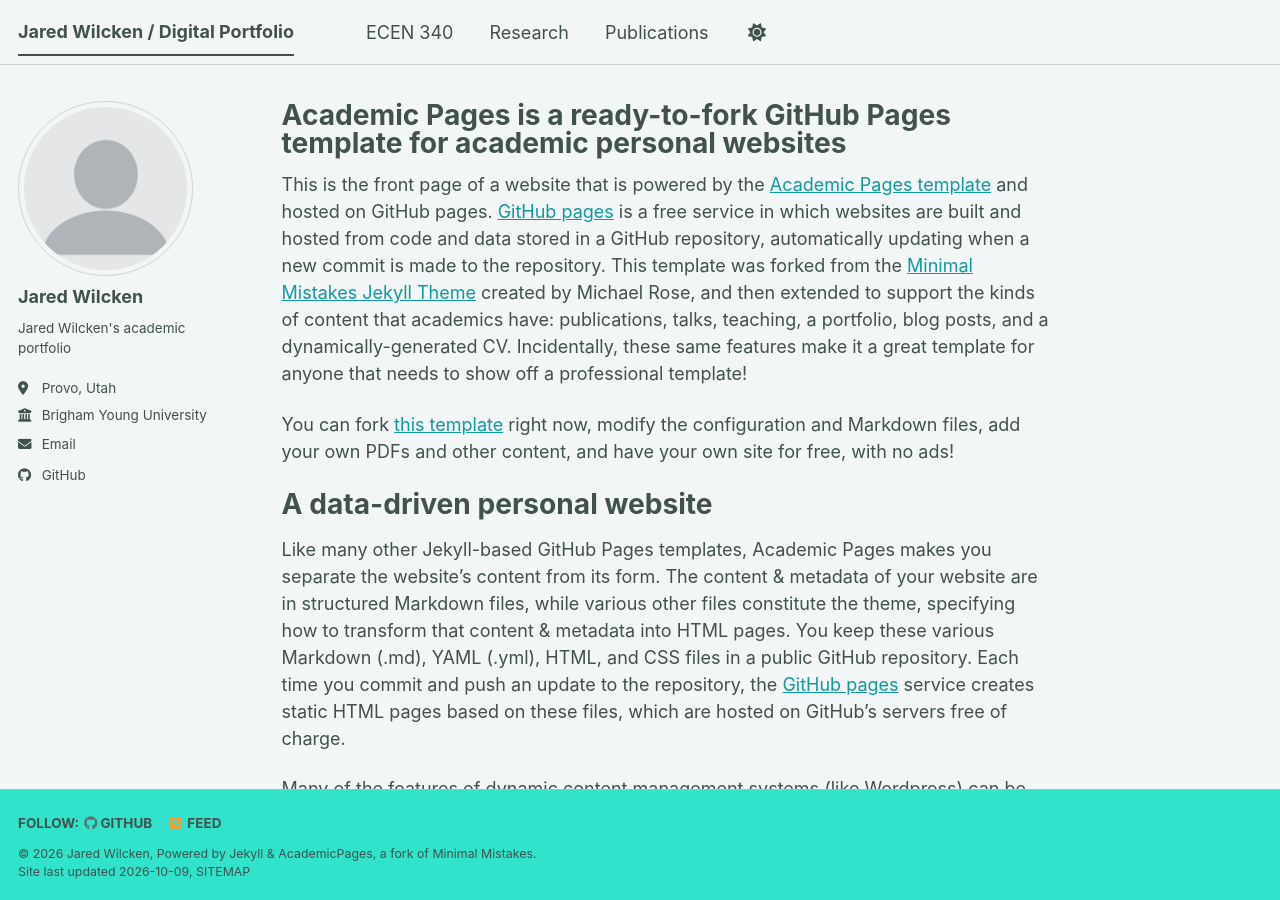
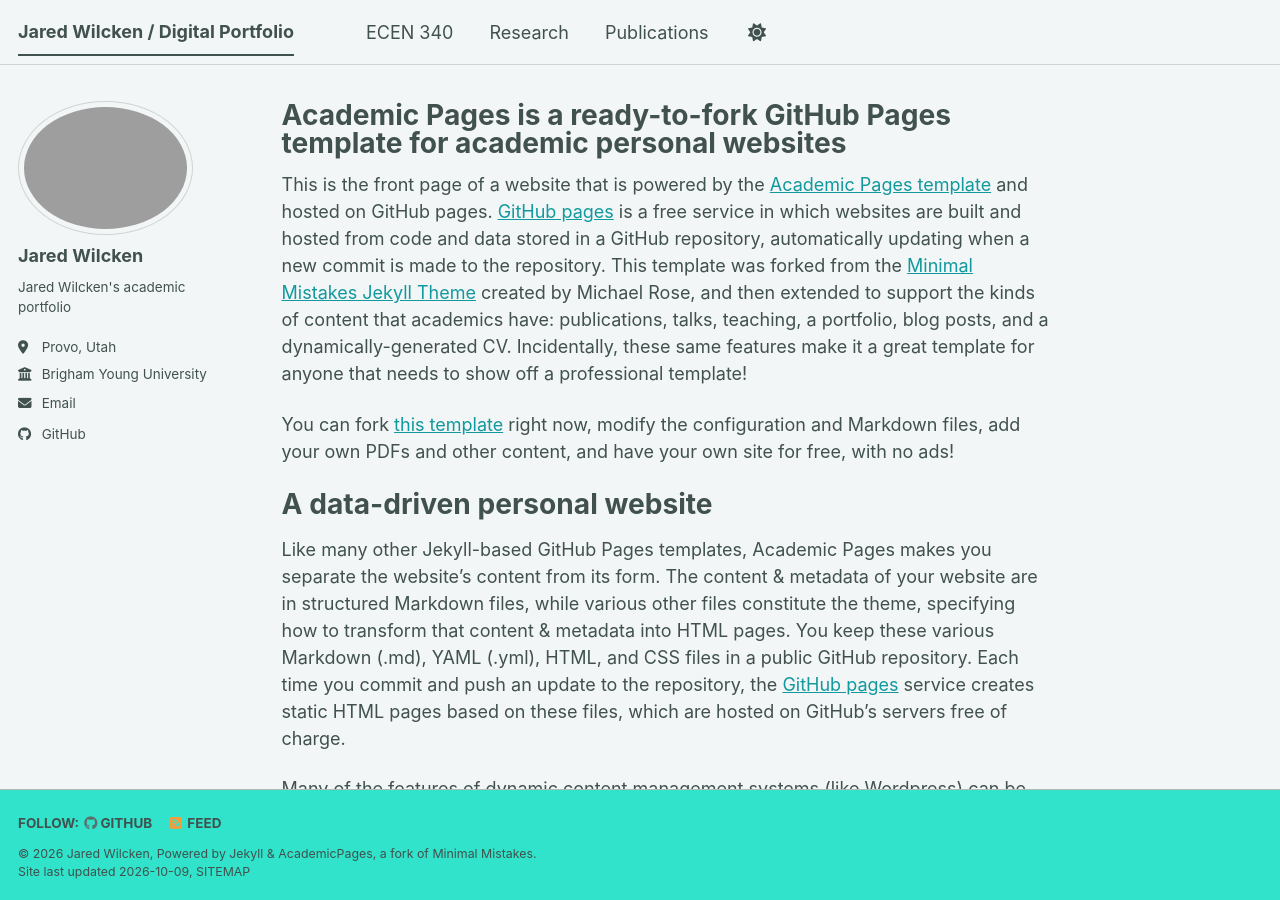
Before and after one commit to jaredwilcken2989/jaredwilcken2989.github.io, a Jekyll site: the page built from _pages/about.md, in a window 1280 px wide and 900 px high. Built offline with Jekyll 4.4.1, drawn with Linux system fonts in a browser that asks for light colours; a style sheet for code colours, icons or effects is not loaded.

Commit message:
Added my headshot

```diff
--- a/_config.yml
+++ b/_config.yml
@@ -23,7 +23,7 @@ repository               : "academicpages/academicpages.github.io"
 #               Additional customization can be done by editing /_includes/author-profile.html
 author:
   # Biographic information
-  avatar           : "profile.png"
+  avatar           : "jared_headshot.jpg"
   name             : "Jared Wilcken"
   pronouns         : # example: "she/her"
   bio              : "Jared Wilcken's academic portfolio"
```
Also changed, not shown: 1 other file.
